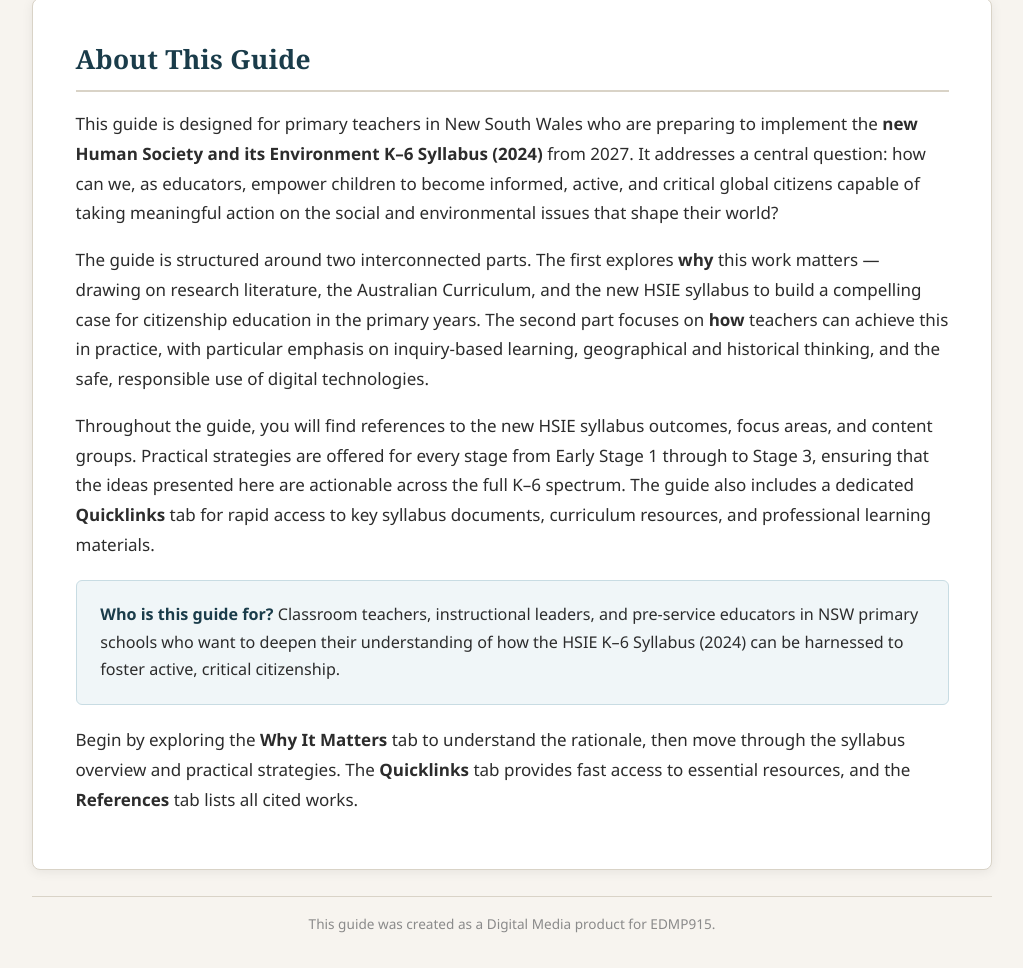
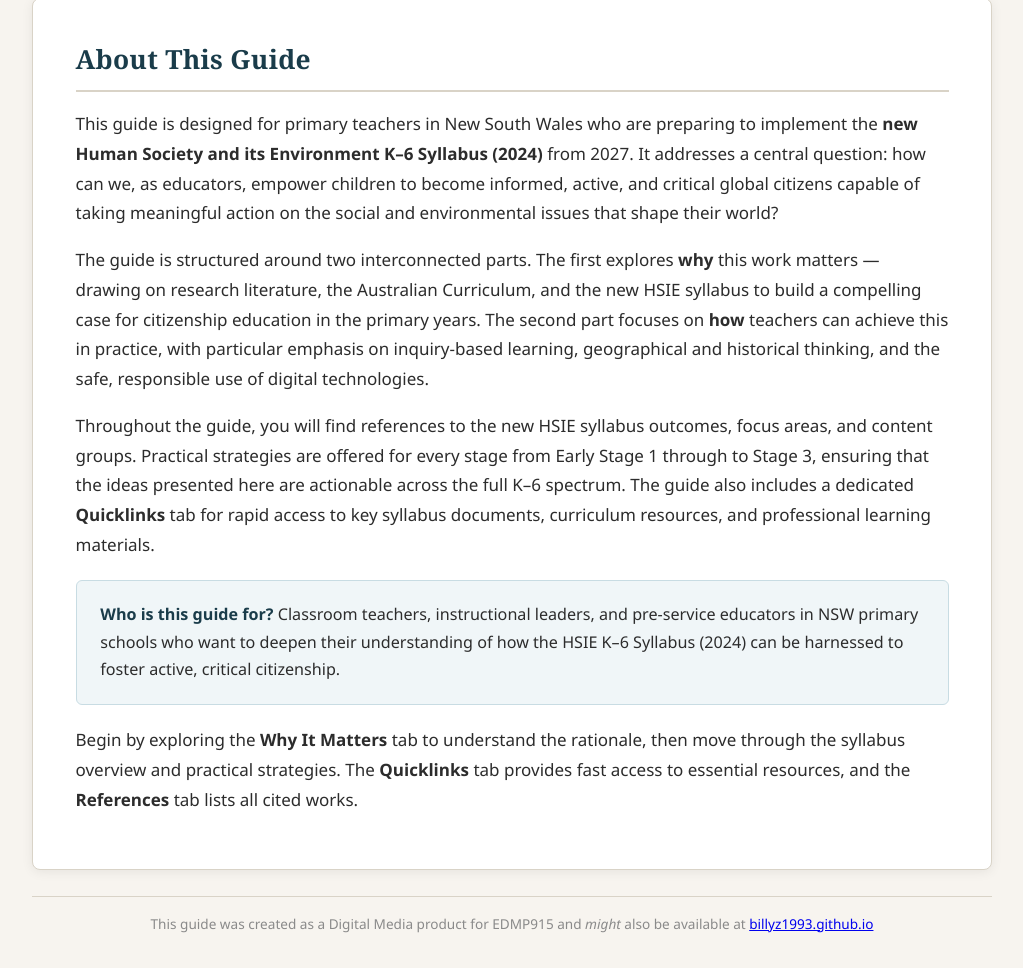
Before and after one commit to BillyZ1993/billyz1993.github.io, a plain HTML site: page index.html in a window 1280 px wide. Shown: the part 370-1338 px from the top of the page, without its empty margins (128-1151 px from the left). Drawn offline with Linux system fonts and the light colour scheme.

Commit message:
Update footer content with new link and message

```diff
--- a/index.html
+++ b/index.html
@@ -758,8 +758,7 @@
 
     <!-- Footer -->
     <footer class="site-footer">
-        <span>This guide was created as a Digital Media product for EDMP915.</span>
-        <!-- <span>Syllabus content &copy; NSW Education Standards Authority. Used for educational purposes under licence. All rights reserved.</span> -->
+        <span>This guide was created as a Digital Media product for EDMP915 and <i>might</i> also be available at <a href="https://billyz1993.github.io">billyz1993.github.io</a></span>
     </footer>
 
     <!-- JavaScript for Tab Functionality -->
```
